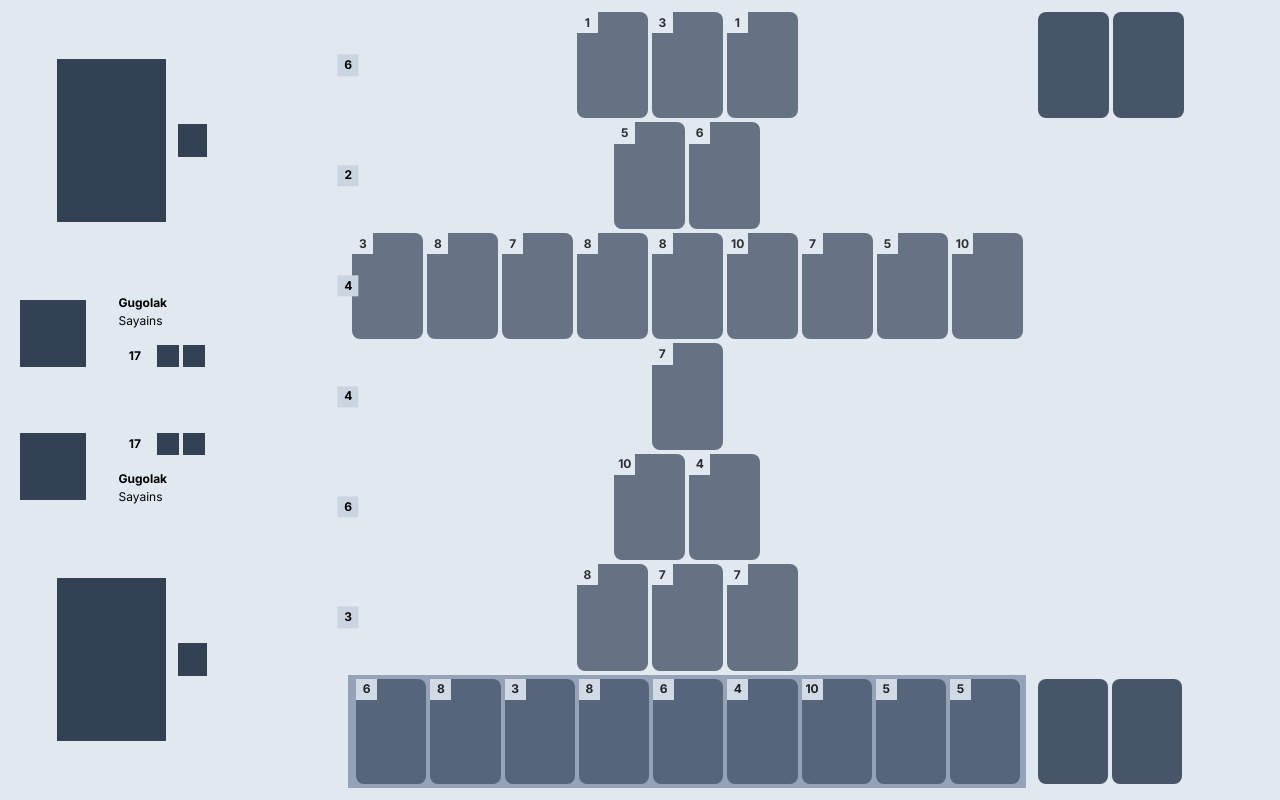
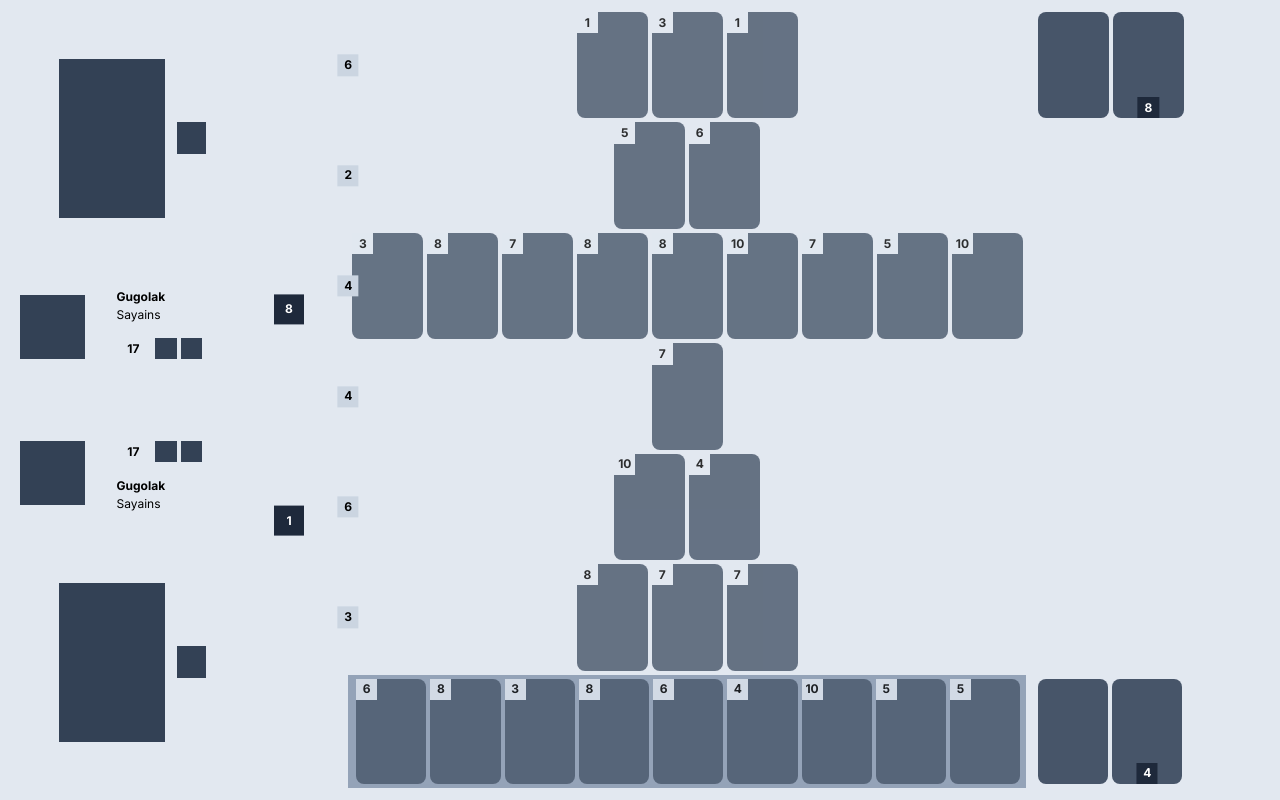
Before and after one commit to netspie/db-gwent, a Next.js app in the folder src/dbgwent-gameplay-client/: page /games/1 in a window 1280 px wide. Built offline with nearby package versions, Linux system fonts and the light colour scheme.

Commit message:
Improve board looks

```diff
--- a/src/dbgwent-gameplay-client/src/app/games/[id]/page.tsx
+++ b/src/dbgwent-gameplay-client/src/app/games/[id]/page.tsx
@@ -19,7 +19,7 @@ export default function Game() {
 
   return (
     <div className="flex w-full min-h-full justify-center gap-1 overflow-hidden md:py-3 bg-slate-200">
-      <div className="w-[650px] min-h-full gap-1 flex-col hidden md:flex">
+      <div className="w-[650px] min-h-full gap-5 flex-col hidden md:flex">
         <HeroPanel isEnemy={true} />
         <HeroPanel isEnemy={false}/>
       </div>
@@ -74,7 +74,7 @@ export default function Game() {
       <div className="min-h-full shrink-0 flex-col gap-1 w-[250px] hidden lg:flex">
         <CardRowPool noPadding={true}>
           <Card isReversed={true} />
-          <Card isReversed={true} />
+          <Card isReversed={true} count={10} />
         </CardRowPool>
         <div className="h-full"></div>
         <div className="h-full"></div>
@@ -83,7 +83,7 @@ export default function Game() {
         <div className="h-full"></div>
         <CardRowPool>
           <Card isReversed={true} />
-          <Card isReversed={true} />
+          <Card isReversed={true} count={13} />
         </CardRowPool>
       </div>
     </div>
--- a/src/dbgwent-gameplay-client/src/components/Card.tsx
+++ b/src/dbgwent-gameplay-client/src/components/Card.tsx
@@ -1,10 +1,18 @@
 "use client";
 
-import { LegacyRef, MutableRefObject, useEffect, useLayoutEffect, useRef, useState } from "react";
+import {
+  LegacyRef,
+  MutableRefObject,
+  useEffect,
+  useLayoutEffect,
+  useRef,
+  useState,
+} from "react";
 
 type CardProps = {
   isReversed?: boolean;
-  onClickChanged?: (value: boolean) => void
+  onClickChanged?: (value: boolean) => void;
+  count?: number
 };
 
 export default function Card(props: CardProps) {
@@ -22,7 +30,7 @@ export default function Card(props: CardProps) {
     >
       <div
         className={`${
-          !props.isReversed && 'duration-100 opacity-80 hover:opacity-100' //hover:md:scale-[120%]
+          !props.isReversed && "duration-100 opacity-80 hover:opacity-100" //hover:md:scale-[120%]
         } h-full w-full bg-slate-600 rounded-lg`}
       >
         {!props.isReversed && (
@@ -38,6 +46,19 @@ export default function Card(props: CardProps) {
             </span>
           </div>
         )}
+        {props.isReversed && props.count && (
+          <div
+            className="absolute w-[30%] bg-slate-800 left-[50%] bottom-0 -translate-x-1/2"
+            style={{ aspectRatio: 1 / 1 }}
+          >
+            <span
+              className="absolute left-[50%] top-[50%] -translate-x-1/2 -translate-y-1/2 text-sm/[12px] font-bold select-none text-white"
+              style={{ fontSize: "1.5cqh" }}
+            >
+              {Math.floor(Math.random() * 10 + 1)}
+            </span>
+          </div>
+        )}
         {/* {rect && <span>{rect.width}</span>} */}
       </div>
     </div>
--- a/src/dbgwent-gameplay-client/src/components/HeroPanel.tsx
+++ b/src/dbgwent-gameplay-client/src/components/HeroPanel.tsx
@@ -9,11 +9,9 @@ export default function HeroPanel(props: HeroPanelProps) {
         props.isEnemy ? "flex-col-reverse" : "flex-col"
       } pr-10`}
     >
-      <div
-        className={`h-1/3 w-full flex shrink-0 items-center justify-center gap-3 p-5 `}
-      >
+      <div className="relative h-1/3 w-full flex shrink-0 items-center justify-center gap-3 p-5">
         <div
-          className={`avatar h-[75%] bg-slate-700 flex shrink-0`}
+          className="avatar h-[75%] bg-slate-700 flex shrink-0"
           style={{ aspectRatio: 1 / 1 }}
         ></div>
         <div
@@ -21,23 +19,17 @@ export default function HeroPanel(props: HeroPanelProps) {
             props.isEnemy ? "flex-col-reverse" : "flex-col"
           } grow-1`}
         >
-          <div
-            className={`w-full h-1/2 flex items-center justify-center gap-4`}
-          >
+          <div className="w-full h-1/2 flex items-center justify-center gap-4">
             <span
               className="w-1/4 font-bold text-right"
               style={{ fontSize: "1.5cqh" }}
             >
               17
             </span>
-            <div
-              className={`flex w-3/4  gap-1 after:min-w-fit h-full`}
-            >
-              <div
-                className={`wins w-full h-full flex gap-1 items-center`}
-              >
+            <div className="flex w-3/4  gap-1 after:min-w-fit h-full">
+              <div className="wins w-full h-full flex gap-1 items-center">
                 <div
-                  className={`win h-[50%] bg-slate-700 flex`}
+                  className="win h-[50%] bg-slate-700 flex"
                   style={{ aspectRatio: 1 / 1 }}
                 ></div>
                 <div
@@ -47,9 +39,7 @@ export default function HeroPanel(props: HeroPanelProps) {
               </div>
             </div>
           </div>
-          <div
-            className={`w-full h-1/2 flex flex-col justify-center pl-5`}
-          >
+          <div className={`w-full h-1/2 flex flex-col justify-center pl-5`}>
             <span className="font-bold" style={{ fontSize: "1.5cqh" }}>
               Gugolak
             </span>
@@ -57,6 +47,17 @@ export default function HeroPanel(props: HeroPanelProps) {
               Sayains
             </span>
           </div>
+        </div>
+        <div
+            className={`absolute min-w-[10%] bg-slate-800 right-0 ${!props.isEnemy ? 'top-full -translate-y-full' : 'top-0 translate-y-full'} z-1000`}
+            style={{ aspectRatio: 1 / 1 }}
+          >
+            <span
+              className="absolute left-[50%] top-[50%] -translate-x-1/2 -translate-y-1/2 text-sm/[12px] font-bold select-none text-white"
+              style={{ fontSize: "1.5cqh" }}
+            >
+              {Math.floor(Math.random() * 10 + 1)}
+            </span>
         </div>
       </div>
       <div className="h-full w-full grow-1 pr-10">
```
